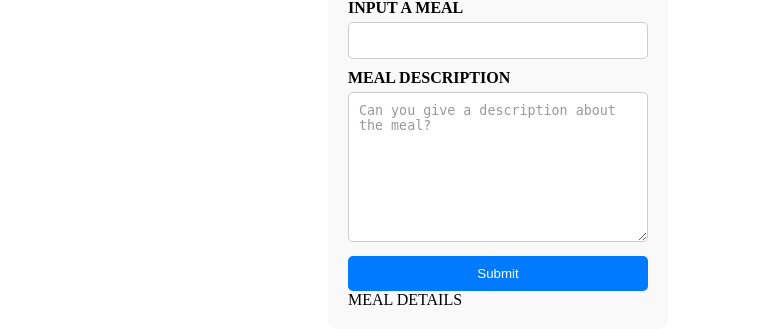
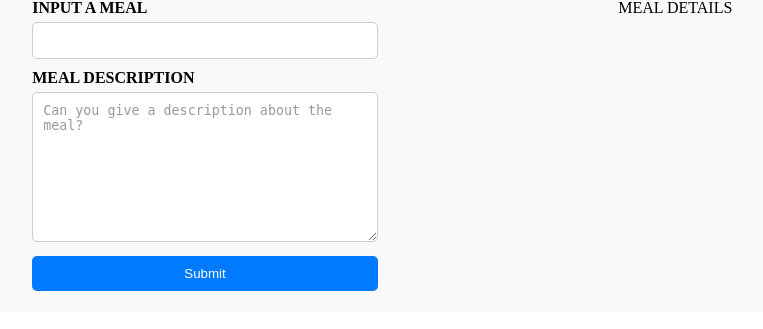
Before and after one commit to DadoveNonye/NutriPlan, a Python web app: template app/templates/index.html in a window 1280 px wide. Shown: the part 481-810 px from the top of the page, without its empty margins (142-905 px from the left). After the commit the page ends 772 px from the top, so only its background shows below. Run offline with Jinja, Linux system fonts and the light colour scheme; the template is opened without the code that fills it, so the values that code supplies are empty.

Commit message:
started meal plan display logic

```diff
--- a/app/templates/index.html
+++ b/app/templates/index.html
@@ -34,7 +34,7 @@
                 <label for="mealName">INPUT A MEAL</label>
                 <input required type="text" placeholder="" id="mealName" name="mealName">
                 <label for="mealDescription">MEAL DESCRIPTION</label>
-                <textarea name="" id="mealDescription" name="mealDescription" placeholder="Can you give a description about the meal?"></textarea>
+                <textarea id="mealDescription" name="mealDescription" placeholder="Can you give a description about the meal?"></textarea>
                 <button type="submit" value="submit" id="submitMeal">Submit</button>
             </form>
             <div id="showMealDetail">MEAL DETAILS</div>
--- a/app/templates/main.js
+++ b/app/templates/main.js
@@ -6,13 +6,17 @@ const mealFormDirection = document.getElementById("mealPlanDirection");
 const mealPlanForm = document.getElementById("mealPlanForm");
 
 mealFormDirection.addEventListener('click', function(){
+    smoothScroll()
+})
+
+const smoothScroll = () =>{
     targetOffset = mealPlanForm.offsetTop;
 
     window.scrollTo({
         top: targetOffset,
         behavior: 'smooth'
     });
-})
+}
 
 
 // mealDetail.js
@@ -26,8 +30,8 @@ let storedMeal = [];
 InputForm.addEventListener("submit", function(e){
     e.preventDefault()
 
-    const mealName = document.querySelector("#inputForm input[name='mealName']").value;
-    const mealDescription = document.querySelector("#inputForm textarea[name='mealDescription']").value;
+    let mealName = document.querySelector("#inputForm input[name='mealName']").value;
+    let mealDescription = document.querySelector("#inputForm textarea[name='mealDescription']").value;
 
     const mealFormData = {
         mealName,
@@ -36,18 +40,32 @@ InputForm.addEventListener("submit", function(e){
 
     storedMeal.push(mealFormData)
     localStorage.setItem('mealFormData', JSON.stringify(storedMeal))
+
+    localStorage.setItem('mealFormData', JSON.stringify(mealFormData));
+
+    InputForm.reset()
 });
 
-ShowMeal.document.addEventListener('click', function(){
+ShowMeal.addEventListener('click', function(e){
+    e.preventDefault()
     ShowMealDetail.innerHTML = ''
+    smoothScroll()
 
     if(storedMeal.length){
         for (const meal of storedMeal){
             const eachMeal = document.createElement('li');
-            eachMeal.textContent = `Name: ${meal.mealName}, Description: ${meal.mealDescription}`;
+            eachMeal.textContent = `Name: ${meal.mealName},
+            Description: ${meal.mealDescription}`;
             ShowMealDetail.appendChild(eachMeal);
         }
     }else{
         ShowMealDetail.textContent = "you don't have any stored meal yet"
     }
 })
+function mealPlanDisplay() {
+    const storedMealData = JSON.parse(localStorage.getItem('mealFormData'));
+    const mealDescription = storedMealData.mealDescription;
+    console.log(mealDescription)
+}
+
+mealPlanDisplay()
--- a/app/templates/style.css
+++ b/app/templates/style.css
@@ -125,11 +125,17 @@ nav > ul > li:hover::after {
 }
 
 .mealPlanForm {
-    width: 300px;
+    display: flex;
+    justify-content: space-around;
+    width: 90%;
     margin: 0 auto;
     padding: 20px;
     background-color: #f9f9f9;
     border-radius: 10px;
+    gap: 20px;
+}
+.mealPlanForm #inputForm, #showMealDetail{
+    width: 30%;
 }
 
 .mealPlanForm label {
```
